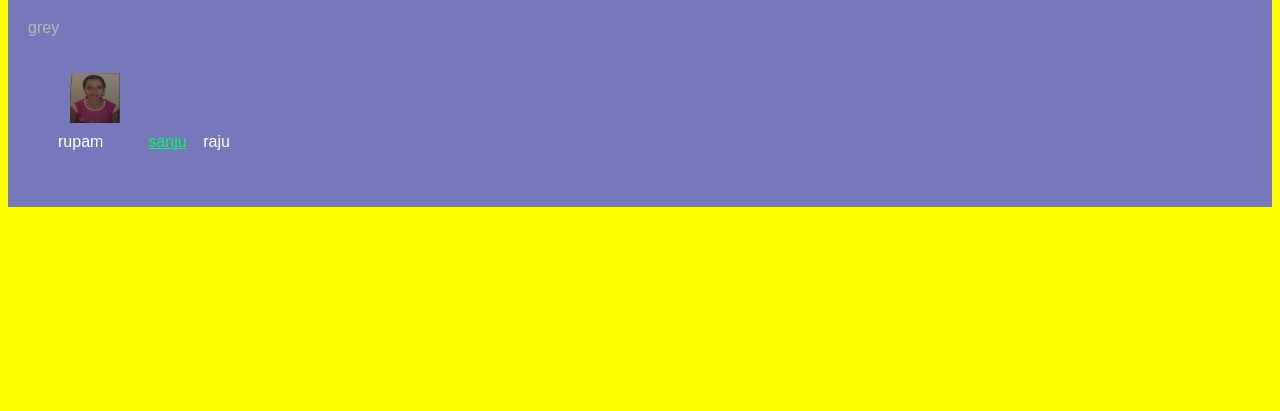
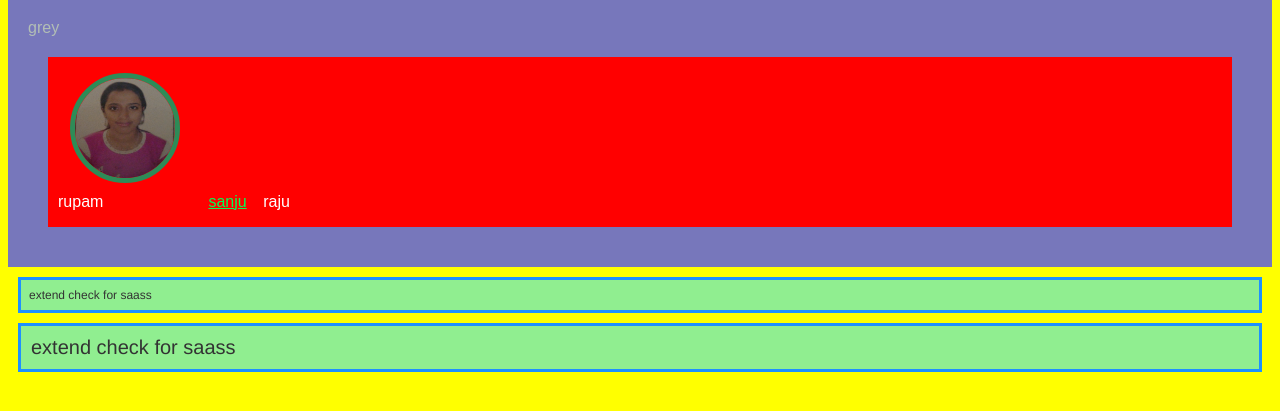
Before and after one commit to RupamShaw/HTML-CSS, a website built with webpack: page index.html in a window 1280 px wide. Shown: the part 245-656 px from the top of the page. Built offline with nearby package versions, Linux system fonts and the light colour scheme.

Commit message:
partial for import scss and extend for include in selectors

```diff
--- a/index.html
+++ b/index.html
@@ -15,12 +15,14 @@
     <div id="grey">grey </div>
     <nav >
         <ul>
-            <li> <a href='paragraph.html'><img src='images/rupam pp.jpg' width=50 height="50" /></a>rupam</li>
+            <li> <a href='paragraph.html'><img class="profile-img" src='images/rupam pp.jpg' width=50 height="50" /></a>rupam</li>
             <li>  <a href='paragraph.html'>sanju</a> </li>
             <li> raju</li>
         </ul>
   </nav>
   </div>
+  <div class="little-panel">extend check for saass</div>
+  <div class="big-panel">extend check for saass</div>
 
     <!-- scripts -->
     <script src="./dist/bundle.js"></script>
--- a/package.json
+++ b/package.json
@@ -25,7 +25,6 @@
     "babel-core": "^6.26.0",
     "babel-loader": "^7.1.2",
     "babel-preset-es2015": "^6.24.1",
-    "compass": "^0.1.1",
     "css-loader": "^0.28.7",
     "node-sass": "^4.6.0",
     "sass-loader": "^6.0.6",
--- /dev/null
+++ b/src/css/_panel-extend.scss
@@ -0,0 +1,15 @@
+.panel{
+    border: 3px solid dodgerblue;
+    background: lightgreen;
+    margin: 10px;
+}
+.little-panel{
+    @extend .panel;
+    font-size: 12px;
+    padding: 8px;
+}
+.big-panel{
+    @extend .panel;
+    font-size: 20px;
+    padding: 10px;
+}
--- /dev/null
+++ b/src/css/_profile.scss
@@ -0,0 +1,6 @@
+.profile-img{
+    border-radius: 999px;
+    height:100px;
+    width:100px;
+    border: 5px solid seagreen;
+}
--- a/src/css/introComponents.scss
+++ b/src/css/introComponents.scss
@@ -1,4 +1,6 @@
 @import 'variables';
+@import 'profile';
+@import 'panel-extend';
 $mainColor: #7777bb;
 
 .intro-components{
@@ -18,6 +20,7 @@ $mainColor: #7777bb;
         margin: 20px;
         padding: 10px;
         list-style: none;
+        background: red
 
       }
 
```
Also changed, not shown: scss -development.txt (+26 -0 lines), 1 other file.
